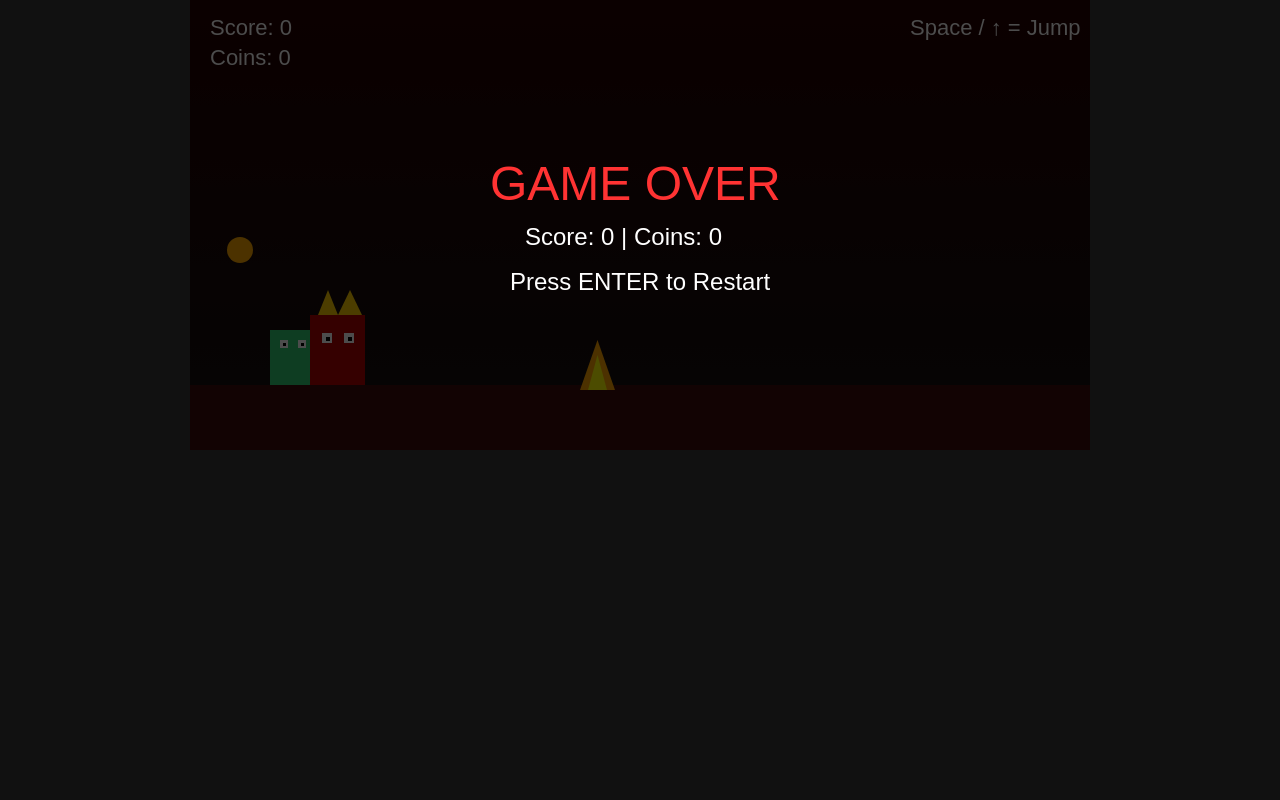
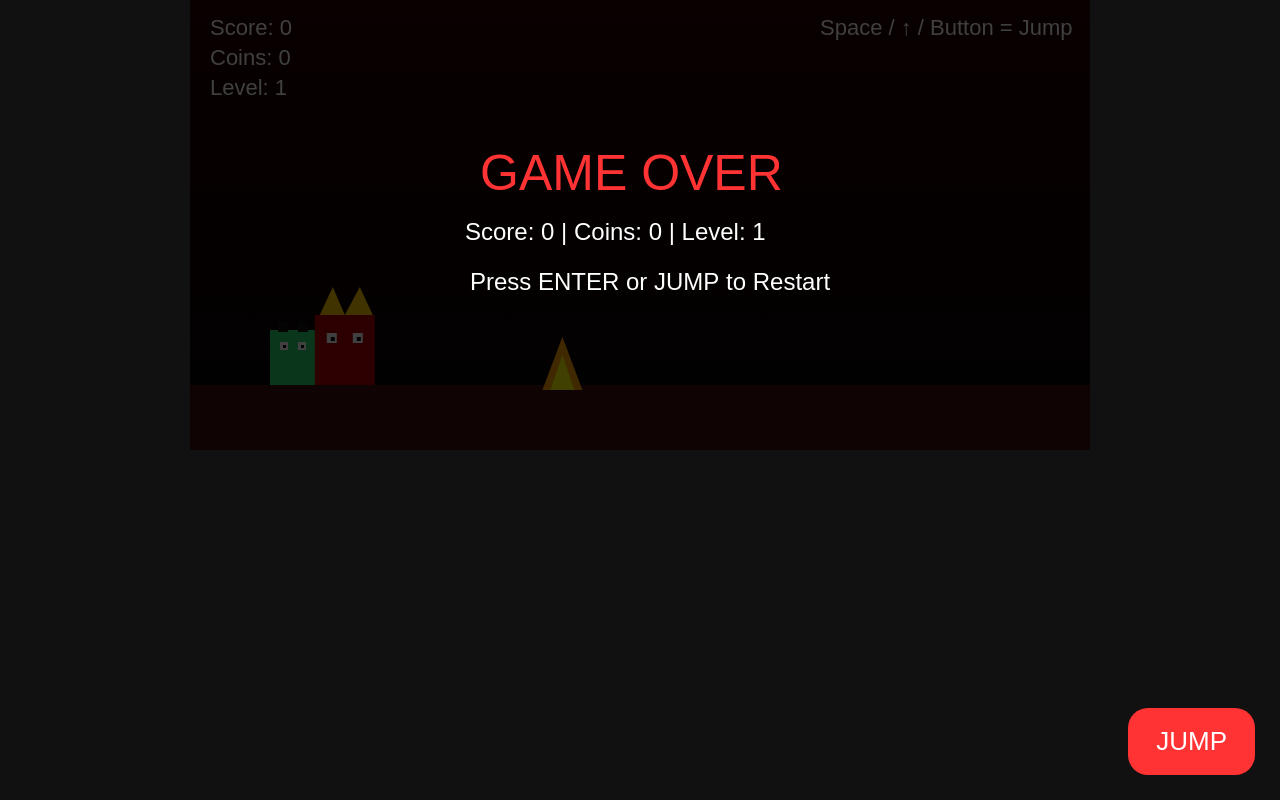
Before and after one commit to karangadhiya07-ship-it/devil-escape-game, a plain HTML site: page index.html in a window 1280 px wide. Drawn offline with Linux system fonts and the light colour scheme.

Commit message:
Update index.html

```diff
--- a/index.html
+++ b/index.html
@@ -3,176 +3,115 @@
 <head>
 <title>Devil Escape</title>
 <style>
-    body { margin:0; overflow:hidden; background:#111; }
-    canvas { display:block; margin:auto; background:linear-gradient(#260000,#111); }
+body{margin:0;background:#111;overflow:hidden;font-family:Arial}
+canvas{display:block;margin:auto;background:linear-gradient(#250000,#050505)}
+#jumpBtn{position:fixed;right:25px;bottom:25px;font-size:26px;padding:18px 28px;border:0;border-radius:20px;background:#ff3333;color:white}
 </style>
 </head>
 <body>
 <canvas id="game" width="900" height="450"></canvas>
+<button id="jumpBtn">JUMP</button>
 
 <script>
-const canvas = document.getElementById("game");
-const ctx = canvas.getContext("2d");
+const canvas=document.getElementById("game");
+const ctx=canvas.getContext("2d");
 
-let player = { x:80, y:330, w:45, h:55, dy:0, jump:false };
-let devil = { x:900, y:315, w:55, h:70, speed:6 };
-let fire = { x:1300, y:365, w:35, h:25, speed:7 };
-let coin = { x:700, y:250, r:13, speed:5 };
-let score = 0, coins = 0, gameOver = false;
+let player={x:80,y:330,w:45,h:55,dy:0,jump:false};
+let devil={x:900,y:315,w:60,h:70,speed:5};
+let fire={x:1250,y:365,w:40,h:25,speed:6};
+let coin={x:650,y:250,r:13,speed:5};
+let score=0,coins=0,level=1,gameOver=false;
 
-document.addEventListener("keydown", e => {
-  if((e.code === "Space" || e.code === "ArrowUp") && !player.jump){
-    player.dy = -14;
-    player.jump = true;
+function jump(){
+ if(!player.jump&&!gameOver){player.dy=-15;player.jump=true;}
+ if(gameOver) location.reload();
 }
-  if(e.code === "Enter" && gameOver) location.reload();
+document.addEventListener("keydown",e=>{
+ if(e.code==="Space"||e.code==="ArrowUp") jump();
+ if(e.code==="Enter"&&gameOver) location.reload();
 });
+document.getElementById("jumpBtn").onclick=jump;
 
-function rectHit(a,b){
-  return a.x < b.x+b.w && a.x+a.w > b.x && a.y < b.y+b.h && a.y+a.h > b.y;
+function hit(a,b){
+ return a.x<b.x+b.w&&a.x+a.w>b.x&&a.y<b.y+b.h&&a.y+a.h>b.y;
+}
+
+function setLevel(){
+ level=Math.floor(score/5)+1;
+ devil.speed=5+level*0.7;
+ fire.speed=6+level*0.6;
+ coin.speed=5+level*0.3;
 }
 
 function update(){
-  if(gameOver) return;
+ if(gameOver)return;
+ setLevel();
 
-  player.dy += 0.7;
-  player.y += player.dy;
+ player.dy+=0.75;
+ player.y+=player.dy;
+ if(player.y>=330){player.y=330;player.dy=0;player.jump=false;}
 
-  if(player.y >= 330){
-    player.y = 330;
-    player.dy = 0;
-    player.jump = false;
-  }
+ devil.x-=devil.speed;
+ fire.x-=fire.speed;
+ coin.x-=coin.speed;
 
-  devil.x -= devil.speed;
-  fire.x -= fire.speed;
-  coin.x -= coin.speed;
+ if(devil.x<-80){devil.x=900+Math.random()*500;score++;}
+ if(fire.x<-60){fire.x=1000+Math.random()*700;}
+ if(coin.x<-40){coin.x=900+Math.random()*500;coin.y=220+Math.random()*80;}
 
-  if(devil.x < -80){
-    devil.x = 900 + Math.random()*400;
-    score++;
-    devil.speed += 0.2;
-  }
+ let coinBox={x:coin.x-coin.r,y:coin.y-coin.r,w:coin.r*2,h:coin.r*2};
+ if(hit(player,coinBox)){coins++;score+=2;coin.x=950+Math.random()*500;}
 
-  if(fire.x < -50){
-    fire.x = 1000 + Math.random()*600;
-  }
-
-  if(coin.x < -30){
-    coin.x = 900 + Math.random()*500;
-    coin.y = 220 + Math.random()*80;
-  }
-
-  let coinBox = {x:coin.x-coin.r, y:coin.y-coin.r, w:coin.r*2, h:coin.r*2};
-
-  if(rectHit(player, coinBox)){
-    coins++;
-    score += 2;
-    coin.x = 900 + Math.random()*500;
-  }
-
-  if(rectHit(player, devil) || rectHit(player, fire)){
-    gameOver = true;
-  }
+ if(hit(player,devil)||hit(player,fire)) gameOver=true;
 }
 
 function drawPlayer(){
-  ctx.fillStyle = "#2ecc71";
-  ctx.fillRect(player.x, player.y, player.w, player.h);
-
-  ctx.fillStyle = "#fff";
-  ctx.fillRect(player.x+10, player.y+10, 8, 8);
-  ctx.fillRect(player.x+28, player.y+10, 8, 8);
-
-  ctx.fillStyle = "#000";
-  ctx.fillRect(player.x+13, player.y+13, 3, 3);
-  ctx.fillRect(player.x+31, player.y+13, 3, 3);
+ ctx.fillStyle="#29d66b";ctx.fillRect(player.x,player.y,player.w,player.h);
+ ctx.fillStyle="#111";ctx.fillRect(player.x+8,player.y-8,10,10);ctx.fillRect(player.x+28,player.y-8,10,10);
+ ctx.fillStyle="#fff";ctx.fillRect(player.x+10,player.y+12,8,8);ctx.fillRect(player.x+28,player.y+12,8,8);
+ ctx.fillStyle="#000";ctx.fillRect(player.x+13,player.y+15,3,3);ctx.fillRect(player.x+31,player.y+15,3,3);
 }
 
 function drawDevil(){
-  ctx.fillStyle = "#b30000";
-  ctx.fillRect(devil.x, devil.y, devil.w, devil.h);
-
-  ctx.fillStyle = "#ffcc00";
-  ctx.beginPath();
-  ctx.moveTo(devil.x+8, devil.y);
-  ctx.lineTo(devil.x+18, devil.y-25);
-  ctx.lineTo(devil.x+28, devil.y);
-  ctx.fill();
-
-  ctx.beginPath();
-  ctx.moveTo(devil.x+28, devil.y);
-  ctx.lineTo(devil.x+40, devil.y-25);
-  ctx.lineTo(devil.x+52, devil.y);
-  ctx.fill();
-
-  ctx.fillStyle = "#fff";
-  ctx.fillRect(devil.x+12, devil.y+18, 10, 10);
-  ctx.fillRect(devil.x+34, devil.y+18, 10, 10);
-
-  ctx.fillStyle = "#000";
-  ctx.fillRect(devil.x+16, devil.y+22, 4, 4);
-  ctx.fillRect(devil.x+38, devil.y+22, 4, 4);
+ ctx.fillStyle="#b00000";ctx.fillRect(devil.x,devil.y,devil.w,devil.h);
+ ctx.fillStyle="#ffcc00";
+ ctx.beginPath();ctx.moveTo(devil.x+5,devil.y);ctx.lineTo(devil.x+18,devil.y-28);ctx.lineTo(devil.x+30,devil.y);ctx.fill();
+ ctx.beginPath();ctx.moveTo(devil.x+30,devil.y);ctx.lineTo(devil.x+45,devil.y-28);ctx.lineTo(devil.x+58,devil.y);ctx.fill();
+ ctx.fillStyle="#fff";ctx.fillRect(devil.x+12,devil.y+18,10,10);ctx.fillRect(devil.x+38,devil.y+18,10,10);
+ ctx.fillStyle="#000";ctx.fillRect(devil.x+16,devil.y+22,4,4);ctx.fillRect(devil.x+42,devil.y+22,4,4);
 }
 
 function drawFire(){
-  ctx.fillStyle = "orange";
-  ctx.beginPath();
-  ctx.moveTo(fire.x, fire.y+fire.h);
-  ctx.lineTo(fire.x+fire.w/2, fire.y-25);
-  ctx.lineTo(fire.x+fire.w, fire.y+fire.h);
-  ctx.fill();
-
-  ctx.fillStyle = "yellow";
-  ctx.beginPath();
-  ctx.moveTo(fire.x+8, fire.y+fire.h);
-  ctx.lineTo(fire.x+fire.w/2, fire.y-10);
-  ctx.lineTo(fire.x+fire.w-8, fire.y+fire.h);
-  ctx.fill();
+ ctx.fillStyle="orange";
+ ctx.beginPath();ctx.moveTo(fire.x,fire.y+fire.h);ctx.lineTo(fire.x+20,fire.y-28);ctx.lineTo(fire.x+40,fire.y+fire.h);ctx.fill();
+ ctx.fillStyle="yellow";
+ ctx.beginPath();ctx.moveTo(fire.x+8,fire.y+fire.h);ctx.lineTo(fire.x+20,fire.y-10);ctx.lineTo(fire.x+32,fire.y+fire.h);ctx.fill();
 }
 
 function draw(){
  ctx.clearRect(0,0,900,450);
+ ctx.fillStyle="#3b0a0a";ctx.fillRect(0,385,900,65);
 
-  ctx.fillStyle = "#3b0a0a";
-  ctx.fillRect(0,385,900,65);
+ ctx.fillStyle="#ffaa00";ctx.beginPath();ctx.arc(coin.x,coin.y,coin.r,0,Math.PI*2);ctx.fill();
 
-  ctx.fillStyle = "#ffaa00";
-  ctx.beginPath();
-  ctx.arc(coin.x, coin.y, coin.r, 0, Math.PI*2);
-  ctx.fill();
+ drawPlayer();drawDevil();drawFire();
 
-  drawPlayer();
-  drawDevil();
-  drawFire();
-
-  ctx.fillStyle = "#fff";
-  ctx.font = "22px Arial";
-  ctx.fillText("Score: " + score, 20, 35);
-  ctx.fillText("Coins: " + coins, 20, 65);
-  ctx.fillText("Space / ↑ = Jump", 720, 35);
+ ctx.fillStyle="#fff";ctx.font="22px Arial";
+ ctx.fillText("Score: "+score,20,35);
+ ctx.fillText("Coins: "+coins,20,65);
+ ctx.fillText("Level: "+level,20,95);
+ ctx.fillText("Space / ↑ / Button = Jump",630,35);
 
  if(gameOver){
-    ctx.fillStyle = "rgba(0,0,0,0.7)";
-    ctx.fillRect(0,0,900,450);
-
-    ctx.fillStyle = "#ff3333";
-    ctx.font = "48px Arial";
-    ctx.fillText("GAME OVER", 300, 200);
-
-    ctx.fillStyle = "#fff";
-    ctx.font = "24px Arial";
-    ctx.fillText("Score: " + score + " | Coins: " + coins, 335, 245);
-    ctx.fillText("Press ENTER to Restart", 320, 290);
+  ctx.fillStyle="rgba(0,0,0,0.75)";ctx.fillRect(0,0,900,450);
+  ctx.fillStyle="#ff3333";ctx.font="50px Arial";ctx.fillText("GAME OVER",290,190);
+  ctx.fillStyle="#fff";ctx.font="24px Arial";
+  ctx.fillText("Score: "+score+" | Coins: "+coins+" | Level: "+level,275,240);
+  ctx.fillText("Press ENTER or JUMP to Restart",280,290);
  }
 }
 
-function loop(){
-  update();
-  draw();
-  requestAnimationFrame(loop);
-}
-
+function loop(){update();draw();requestAnimationFrame(loop);}
 loop();
 </script>
 </body>
```
Lines whose indentation alone changed are shown as unchanged.
